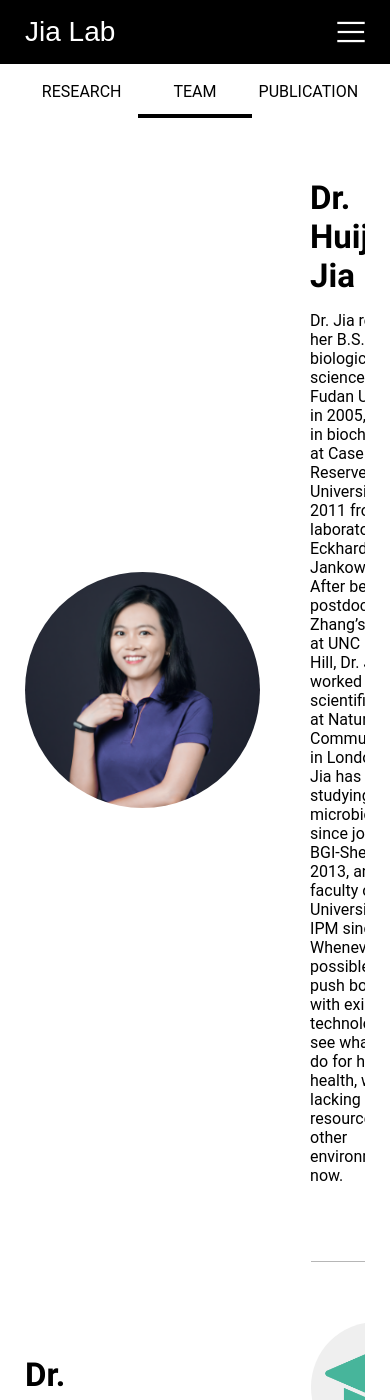
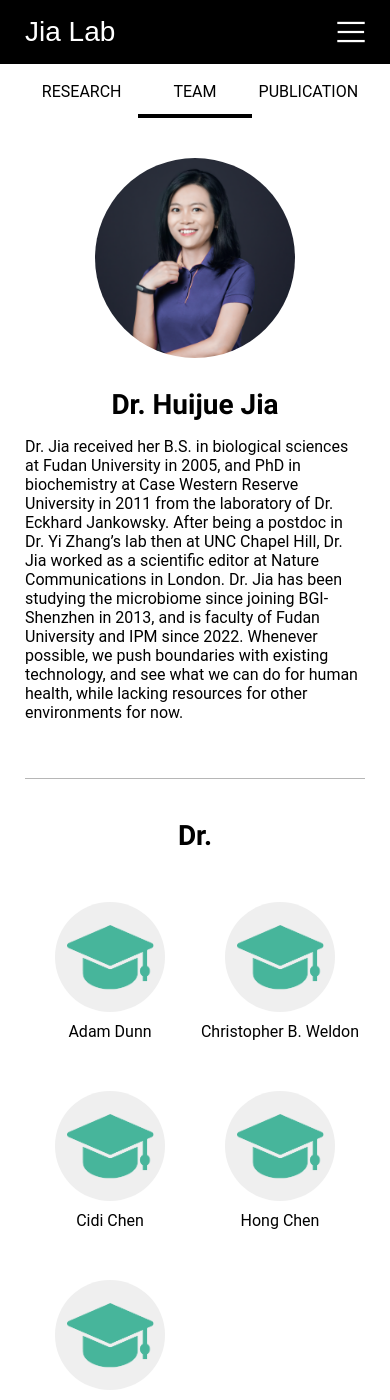
Before and after one commit to aghnu/JiaLab_website, a Jekyll site: the page built from pages/team.html, in a window 390 px wide and 1400 px high. Built offline with Jekyll 4.4.1, drawn with Linux system fonts in a browser that asks for light colours; some web fonts are replaced.

Commit message:
Add team page styling on mobile

```diff
--- a/_sass/_pages.scss
+++ b/_sass/_pages.scss
@@ -10,7 +10,7 @@ $banner-size-height:                            600px !default;
 $banner-info-gap:                               20px !default;
 $banner-info-title-size:                        36px !default;
 $banner-info-color:                             #ffffff !default;
-$banner-info-title-weight:                      700 !default;
+$banner-info-title-weight:                      600 !default;
 $banner-font:                                   $font-poppins;
 
 $banner-button-color:                           #55D7B8 !default;
@@ -26,7 +26,7 @@ $banner-mobile-size-height:                     400px !default;
 $banner-mobile-info-gap:                        10px !default;
 $banner-mobile-info-title-size:                 26px !default;
 $banner-mobile-info-color:                      #ffffff !default;
-$banner-mobile-info-title-weight:               700 !default;
+$banner-mobile-info-title-weight:               600 !default;
 $banner-mobile-font:                            $font-poppins;
 
 $banner-mobile-button-height:                   41px !default;
@@ -34,6 +34,16 @@ $banner-mobile-button-width:                    168px !default;
 $banner-mobile-button-radius:                   21px !default;
 $banner-mobile-button-margin-top:               15px !default;
 $banner-mobile-button-text-size:                18px !default;
+
+$gallery_figure_height:                 385px;
+$gallery_section_padding:               30px;
+$gallery_figure_title_height:           100px;
+$gallery_figure_title-size:             16px;
+
+$gallery_mobile_figure_height:          308px;
+$gallery_mobile_section_padding:        24px;
+$gallery_mobile_figure_title_height:    80px;
+$gallery_mobile_figure_title-size:      13px;
 
 // research info
 $research-info-gap:                             35px !default;
@@ -80,6 +90,26 @@ $team-group-label-weight:                       700;
 $team-group-profile-gap:                        60px;
 $team-group-profile-gap-row:                    50px;
 $team-group-section-width:                      calc(#{$team-profile-pic-size-team} + 5px);
+
+
+
+// team page mobile
+$team-mobile-profile-pic-size-faculty:                 200px;
+$team-mobile-profile-pic-size-team:                    110px;
+
+$team-mobile-block-gap:                                40px;
+
+$team-mobile-page-separator-width:                     1px;
+$team-mobile-page-separator-color:                     #B6B6B6;
+
+$team-mobile-faculty-info-title-size:                  28px;
+$team-mobile-faculty-info-title-weight:                700;
+$team-mobile-faculty-info-figure-margin-right:         30px;
+
+$team-mobile-group-label-size:                         28px;
+$team-mobile-group-label-weight:                       700;
+$team-mobile-group-profile-gap:                        60px;
+$team-mobile-group-profile-gap-row:                    50px;
 
 // resource page
 $resource-page-title-size:                      33px;
@@ -193,19 +223,46 @@ $publication-page-navigation-item-size:         20px;
         border-color: $research-info-separator-color;
     }
 }
+
+// research page slideshow
+.page-research-block-gallery {
+    height: calc(#{$gallery_figure_height} + #{$gallery_figure_title_height} + (#{$gallery_section_padding} * 4));
+    display: flex;
+    flex-direction: row;
+    overflow-x: scroll;
+
+    .section {
+        .figure_container {
+            display: flex;
+            flex-direction: column;
+            justify-content: center;
+            .figure {
+                width: calc($min-content-width - #{$gallery_section_padding} * 2);
+                height: $gallery_figure_height;
+                box-shadow: 0 5px 34px rgba($color: #000000, $alpha: 0.2);
+                object-fit: contain;
+                margin: $gallery_section_padding;
+            }
+
+
+        }
+        .title {
+            height: $gallery_figure_title_height;
+            font-size: $gallery_figure_title-size;
+            text-align: center;
+        }
+    }
+}
+
 // team page
-
 .page-team {
     margin-top: $team-block-gap;
     margin-bottom: $team-block-gap;
-}
-
-.page-team .profile_photo {
+    .profile_photo {
         border-radius: 100%;
         object-fit: cover;
     }
-
-.page-team .separator {
+    .separator {
         border-bottom: solid;
         border-width: $team-page-separator-width;
         border-color: $team-page-separator-color;
@@ -216,57 +273,49 @@ $publication-page-navigation-item-size:         20px;
         margin-left: auto;
     }
 
-.page-team .page-team-faculty .section {
-    display: flex;
-    flex-direction: row;
-    gap: $team-faculty-info-figure-margin-right;
-}
-
-.page-team .page-team-faculty .section {
-    display: flex;
-    flex-direction: row;
-    gap: $team-faculty-info-figure-margin-right;
-}
-
-.page-team .page-team-faculty .section .title {
-    font-size: $team-faculty-info-title-size;
-    font-weight: $team-faculty-info-title-weight;
-    margin: 0;
-}
-
-.page-team .page-team-faculty .section .text {
-    margin: 0;
-}
-
-.page-team .page-team-faculty .profile_photo {
+    .page-team-faculty {
+        .profile_photo {
             margin: auto;
             width: $team-profile-pic-size-faculty;
             height: $team-profile-pic-size-faculty;
         }
 
-// dr and student sections
+        .section {
+            display: flex;
+            flex-direction: row;
+            gap: $team-faculty-info-figure-margin-right;
+            width: 100%;
+            .title {
+                font-size: $team-faculty-info-title-size;
+                font-weight: $team-faculty-info-title-weight;
+                margin: 0;
+            }
+            .text {
+                margin: 0;
+            }
+        }
+    }
 
-.page-team .page-team-dr .profile_photo,
-.page-team .page-team-student .profile_photo {
+    .page-team-dr,
+    .page-team-student {
+        display: flex;
+        flex-direction: row;
+        .photo_container {
+            width: 100%;
+            display: flex;
+            justify-content: center;
+        }
+        .profile_photo {
             width: $team-profile-pic-size-team;
             height: $team-profile-pic-size-team;
         }
-
-.page-team .page-team-dr,
-.page-team .page-team-student {
-    display: flex;
-    flex-direction: row;
-}
-
-.page-team .page-team-dr .group,
-.page-team .page-team-student .group {
+        .group {
             width: calc(#{$team-faculty-info-figure-margin-right} + #{$team-profile-pic-size-faculty});
             font-size: $team-group-label-size;
             font-weight: $team-group-label-weight;
         }
 
-.page-team .page-team-dr .block,
-.page-team .page-team-student .block{
+        .block{
             width: calc(100% - #{$team-faculty-info-figure-margin-right} - #{$team-profile-pic-size-faculty});
             display: flex;
             flex-direction: row;
@@ -275,18 +324,18 @@ $publication-page-navigation-item-size:         20px;
             flex-wrap: wrap;
         }
 
-.page-team .page-team-dr .section,
-.page-team .page-team-student .section{
+        .section{
             width: $team-group-section-width;
         }
 
-.page-team .page-team-dr .text,
-.page-team .page-team-student .text{
+        .text{
             margin: 0;
             margin-top: 10px;
             text-align: center;
         }
+    }
 
+}
 // resource page
 
 .page-resource .content-body{
@@ -373,45 +422,7 @@ $publication-page-navigation-item-size:         20px;
     }
 }
 
-$gallery_figure_height:                 385px;
-$gallery_section_padding:               30px;
-$gallery_figure_title_height:           100px;
-$gallery_figure_title-size:             16px;
 
-$gallery_mobile_figure_height:          308px;
-$gallery_mobile_section_padding:        24px;
-$gallery_mobile_figure_title_height:    80px;
-$gallery_mobile_figure_title-size:      13px;
-
-// research page slideshow
-.page-research-block-gallery {
-    height: calc(#{$gallery_figure_height} + #{$gallery_figure_title_height} + (#{$gallery_section_padding} * 4));
-    display: flex;
-    flex-direction: row;
-    overflow-x: scroll;
-
-    .section {
-        .figure_container {
-            display: flex;
-            flex-direction: column;
-            justify-content: center;
-            .figure {
-                width: calc($min-content-width - #{$gallery_section_padding} * 2);
-                height: $gallery_figure_height;
-                box-shadow: 0 5px 34px rgba($color: #000000, $alpha: 0.2);
-                object-fit: contain;
-                margin: $gallery_section_padding;
-            }
-
-
-        }
-        .title {
-            height: $gallery_figure_title_height;
-            font-size: $gallery_figure_title-size;
-            text-align: center;
-        }
-    }
-}
 
 // mobile
 @include media-query($on-palm) {
@@ -507,4 +518,66 @@ $gallery_mobile_figure_title-size:      13px;
             }
         }
     }
+
+    .page-team {
+        margin-top: $team-mobile-block-gap;
+        margin-bottom: $team-mobile-block-gap;
+
+        .separator {
+            border-width: $team-mobile-page-separator-width;
+            border-color: $team-mobile-page-separator-color;
+            margin-right: 0;
+            margin-left: 0;
+            margin-top: $team-mobile-block-gap;
+            margin-bottom: $team-mobile-block-gap;
+            width: 100%;
         }
+
+        .page-team-faculty {
+            .profile_photo {
+                width: $team-mobile-profile-pic-size-faculty;
+                height: $team-mobile-profile-pic-size-faculty;
+            }
+
+            .section {
+                flex-direction: column;
+                gap: $team-mobile-faculty-info-figure-margin-right;
+                .title {
+                    font-size: $team-mobile-faculty-info-title-size;
+                    font-weight: $team-mobile-faculty-info-title-weight;
+                    text-align: center;
+                }
+                .text {
+                    margin: 0;
+                }
+            }
+        }
+
+        .page-team-dr,
+        .page-team-student {
+            flex-direction: column;
+            .profile_photo {
+                width: $team-mobile-profile-pic-size-team;
+                height: $team-mobile-profile-pic-size-team;
+            }
+            .group {
+                width: 100%;
+                text-align: center;
+                font-size: $team-mobile-group-label-size;
+                font-weight: $team-mobile-group-label-weight;
+                margin: 0;
+            }
+
+            .block{
+                width: 100%;
+                column-gap: 0;
+                margin-top: $team-mobile-group-profile-gap-row;
+            }
+
+            .section{
+                width: calc(100% / 2);
+            }
+        }
+
+    }
+}
--- a/pages/team.html
+++ b/pages/team.html
@@ -35,12 +35,14 @@ transparent_navi: false
             <div class="block">
                 {% for mem in mem_dr %}
                 <div class="section">
+                    <div class="photo_container">
                         {% if mem.profile_photo_path != "" %}
                         <img src='/assets/photos/{{mem.profile_photo_path}}' class="profile_photo">
                         {% else %}
                         <img src='/assets/photos/default.png' class="profile_photo">
                         {{default.png}}
                         {% endif %}
+                    </div>
                     <p class="text">{{mem.name}}</p>
                 </div>
                 {% endfor %}
@@ -52,12 +54,14 @@ transparent_navi: false
             <div class="block">
                 {% for mem in mem_student %}
                 <div class="section">
+                    <div class="photo_container">
                         {% if mem.profile_photo_path != "" %}
                         <img src='/assets/photos/{{mem.profile_photo_path}}' class="profile_photo">
                         {% else %}
                         <img src='/assets/photos/default.png' class="profile_photo">
                         {{default.png}}
                         {% endif %}
+                    </div>
                     <p class="text">{{mem.name}}</p>
                 </div>
                 {% endfor %}
```
Lines whose indentation alone changed are shown as unchanged.
